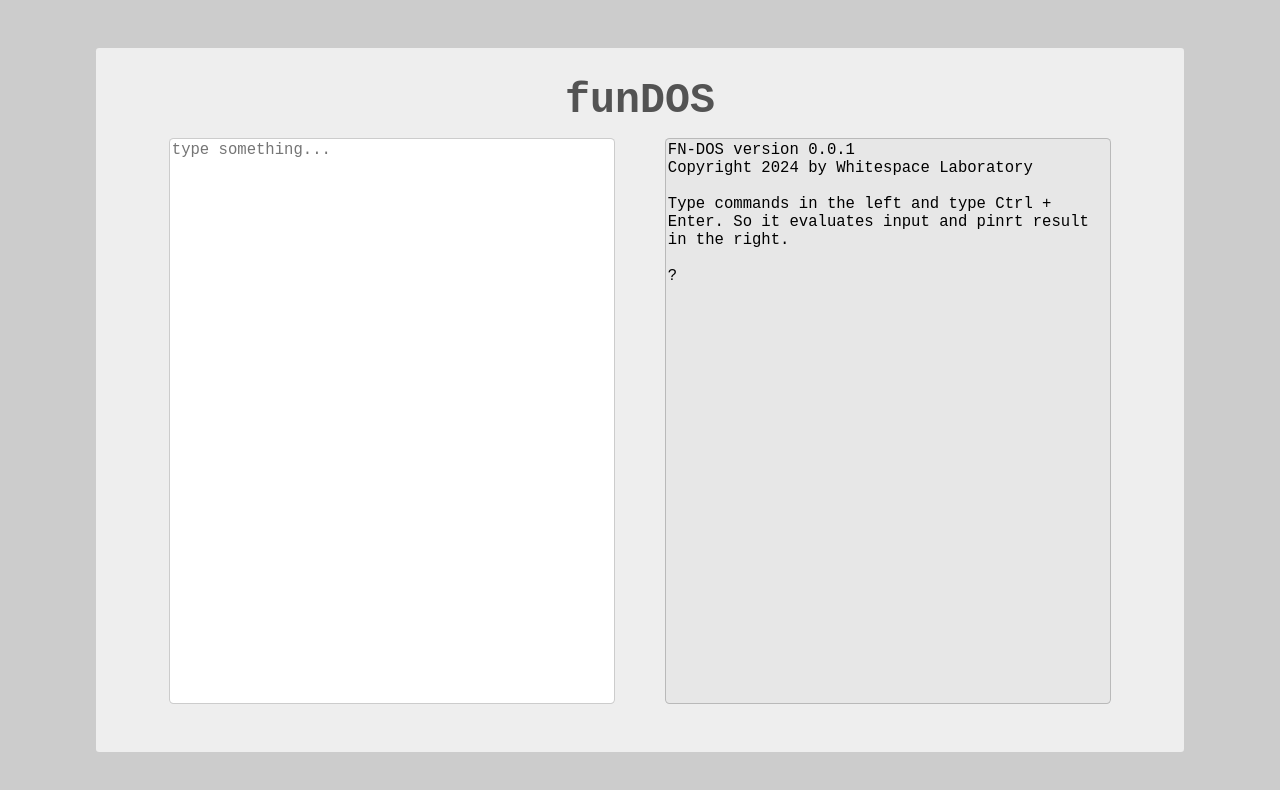
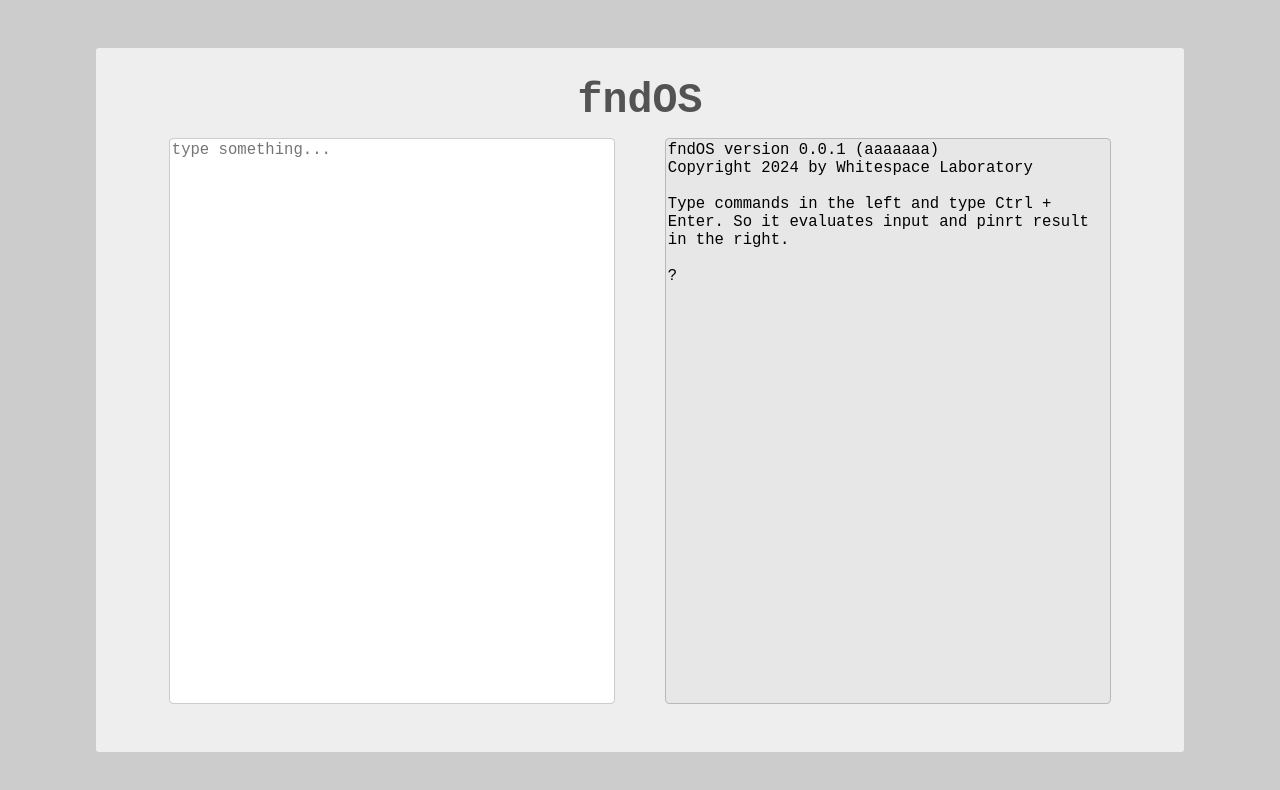
Before and after one commit to enshiromashiro/fndos, a React (Vite) app: page / in a window 1280 px wide. Shown: the top 790 px of the page. Built offline with nearby package versions, Linux system fonts and the light colour scheme.

Commit message:
Rename to fundOS

```diff
--- a/index.html
+++ b/index.html
@@ -1,12 +1,15 @@
 <!doctype html>
 <html lang="en">
+
 <head>
   <meta charset="UTF-8" />
   <meta name="viewport" content="width=device-width, initial-scale=1.0" />
-    <title>funDOS</title>
+  <title>fndOS</title>
 </head>
+
 <body>
   <div id="root"></div>
   <script type="module" src="/src/main.tsx"></script>
 </body>
+
 </html>
--- a/src/App.tsx
+++ b/src/App.tsx
@@ -2,6 +2,7 @@ import { useState } from "react";
 import "./App.css";
 import InputArea from "./console/InputArea";
 import OutputArea from "./console/OutputArea";
+import { SYSTEM_NAME } from "./const";
 import { type Shell, evaluate, initializeShell } from "./shell";
 
 const App = () => {
@@ -17,7 +18,7 @@ const App = () => {
 
   return (
     <>
-      <h1>funDOS</h1>
+      <h1>{SYSTEM_NAME}</h1>
       <div id="console">
         <div id="left-pane">
           <InputArea input={input} setInput={setInput} onEnter={onEnter} />
--- /dev/null
+++ b/src/const.ts
@@ -0,0 +1,3 @@
+export const SYSTEM_NAME = "fndOS";
+export const SYSTEM_VERSION = "0.0.1";
+export const SYSTEM_COMMIT_ID = "aaaaaaa";
--- a/src/shell.ts
+++ b/src/shell.ts
@@ -1,13 +1,12 @@
+import { SYSTEM_COMMIT_ID, SYSTEM_NAME, SYSTEM_VERSION } from "./const";
 import { parse } from "./parse";
 import { printTokens, tokenize } from "./tokenize";
 
-export const name = "FN-DOS";
-export const version = __APP_VERSION__;
 export const inputPlaceholder = "type something...";
 const prompt = "? ";
 
 const info = [
-  `${name} version ${version}`,
+  `${SYSTEM_NAME} version ${SYSTEM_VERSION} (${SYSTEM_COMMIT_ID})`,
   "Copyright 2024 by Whitespace Laboratory",
 ];
 const help = [
```
Also changed, not shown: 1 other file (tests, documents, lock files or other folders). Lines whose indentation alone changed are shown as unchanged.
